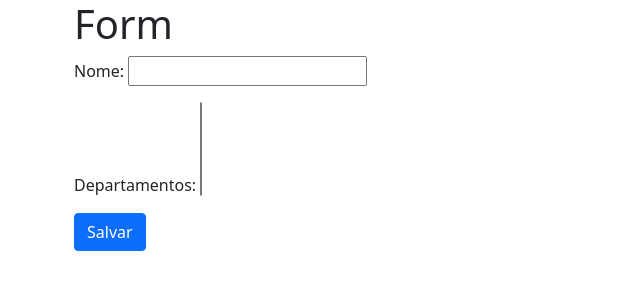
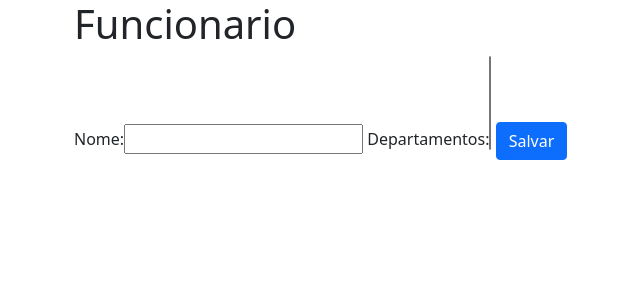
Before and after one commit to JorgeLuizAngioleti/gestao_rh, a Django app: page /funcionarios/novo/ in a window 1280 px wide. Shown: the top 300 px of the page, without its empty margins (8-648 px from the left). Run offline with Django 3.2, Linux system fonts and the light colour scheme; data that the repository does not hold is empty; some libraries are stand-ins or nearby versions.

Commit message:
form-boodstrap

```diff
--- a/apps/departamentos/templates/departamentos/departamento_form.html
+++ b/apps/departamentos/templates/departamentos/departamento_form.html
@@ -1,10 +1,11 @@
 {% extends 'base.html' %}
+{% load bootstrap %}
 {% block title %}Salvar funcionarios{% endblock %}
 {% block main %}
 <h1>Criar departamento</h1>
 <form method="post">
 	{% csrf_token %}
-	{{form.as_p}}
+	{{ form|bootstrap }}
 	<button type="submit" class="btn btn-primary">Salvar</button>
 </form>
 
--- a/apps/empresas/templates/empresas/empresa_form.html
+++ b/apps/empresas/templates/empresas/empresa_form.html
@@ -1,8 +1,9 @@
 {% extends 'base.html' %}
 {% block main %}
+{% load bootstrap %}
 	<form method="post">
 	{% csrf_token %}
-		{{ form }}
+		{{ form|bootstrap }}
 		<button type="submit" class="btn btn-main">Salvar</button>
 	</form>
 {% endblock %}
--- a/apps/funcionarios/templates/funcionarios/funcionario_form.html
+++ b/apps/funcionarios/templates/funcionarios/funcionario_form.html
@@ -1,10 +1,11 @@
 {% extends 'base.html' %}
+{% load bootstrap %}
 {% block title %}Salvar funcionarios{% endblock %}
 {% block main %}
-<h1>Form</h1>
+<h1>Funcionario</h1>
 <form method="post">
 	{% csrf_token %}
-	{{form.as_p}}
+	{{ form|bootstrap }}
 	<button type="submit" class="btn btn-primary">Salvar</button>
 </form>
 
--- a/gestao_rh/settings.py
+++ b/gestao_rh/settings.py
@@ -25,6 +25,7 @@ INSTALLED_APPS = [
     'apps.registro_hora_extra',
     'apps.documentos',
     'apps.core',
+    'bootstrapform',
 ]
 
 MIDDLEWARE = [
--- a/templates/base.html
+++ b/templates/base.html
@@ -1,4 +1,5 @@
 {% load static %}
+{% load bootstrap %}
 <!doctype html>
 <html lang="pt-br">
 <head>
--- a/templates/registration/login.html
+++ b/templates/registration/login.html
@@ -1,10 +1,12 @@
 {% extends 'base.html' %}
+{% load bootstrap %}
 {% block title %}Login{% endblock %}
 {% block main %}
 <form method="post">
 	{% csrf_token %}
-	{{ form.as_p }}
-	<button type="submit">Login</button>
+	{{ form|bootstrap }}
+	<br>
+	<button type="submit" class="btn btn-info">Login</button>
 
 </form>
 {% endblock %}
```
Also changed, not shown: requirements.txt (added, +9 -0 lines).
